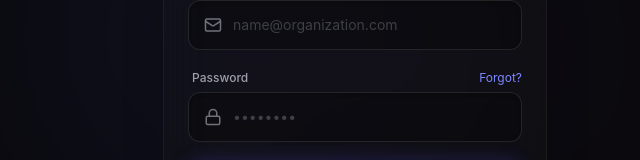
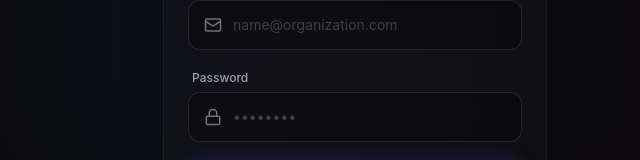
Before and after one commit to AppfinityLabs/chitwise-pwa, a Next.js app: page /login in a window 1280 px wide. Shown: the part 355-515 px from the top of the page, without its empty margins (285-925 px from the left). Built offline with nearby package versions, Linux system fonts and the light colour scheme; no server answers.

Commit message:
Remove the "Forgot password?" link from the login page.

```diff
--- a/src/app/login/page.tsx
+++ b/src/app/login/page.tsx
@@ -90,7 +90,7 @@ export default function ModernLoginPage() {
                         <div className="space-y-1.5">
                             <div className="flex justify-between items-center ml-1">
                                 <label className="text-xs font-medium text-zinc-400">Password</label>
-                                <a href="#" className="text-xs text-indigo-400 hover:text-indigo-300 transition-colors">Forgot?</a>
+                                {/* <a href="#" className="text-xs text-indigo-400 hover:text-indigo-300 transition-colors">Forgot?</a> */}
                             </div>
                             <div className="relative group">
                                 <div className="absolute left-4 top-1/2 -translate-y-1/2 text-zinc-500 group-focus-within:text-indigo-400 transition-colors">
```
